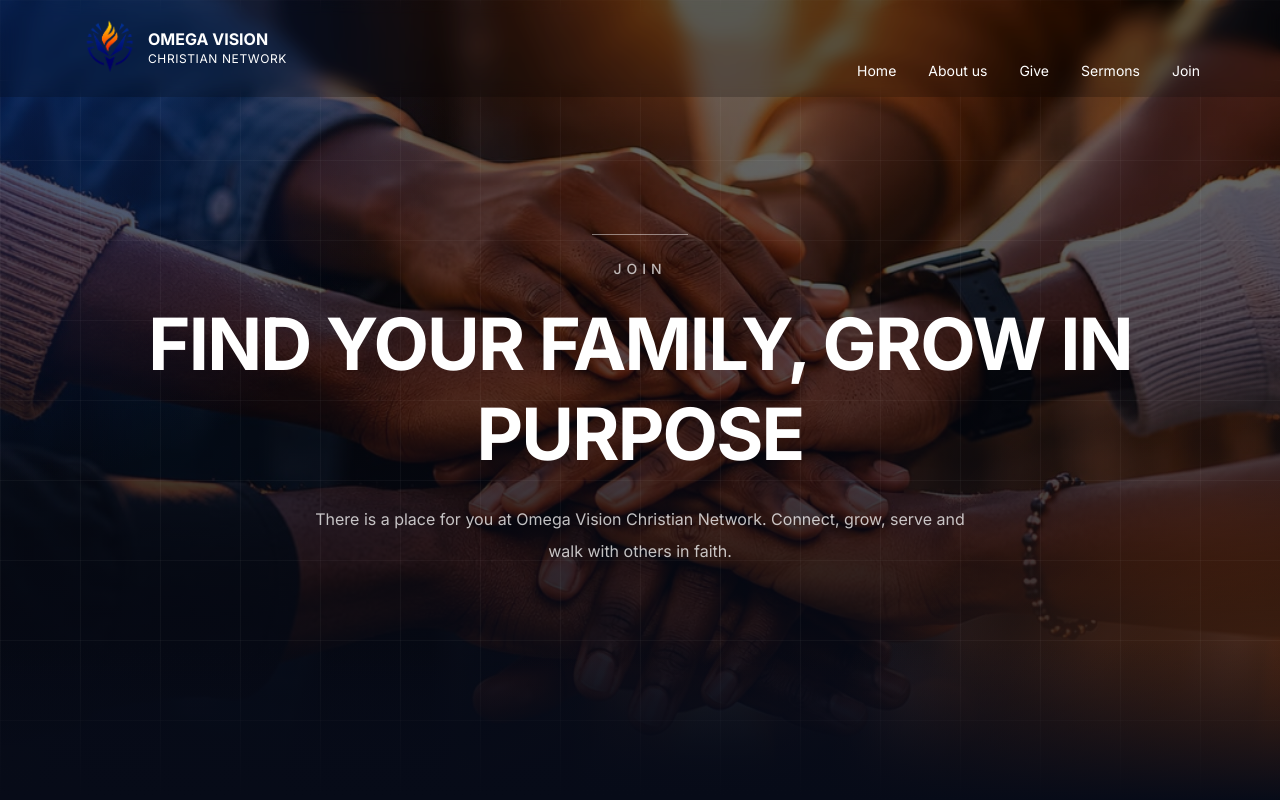
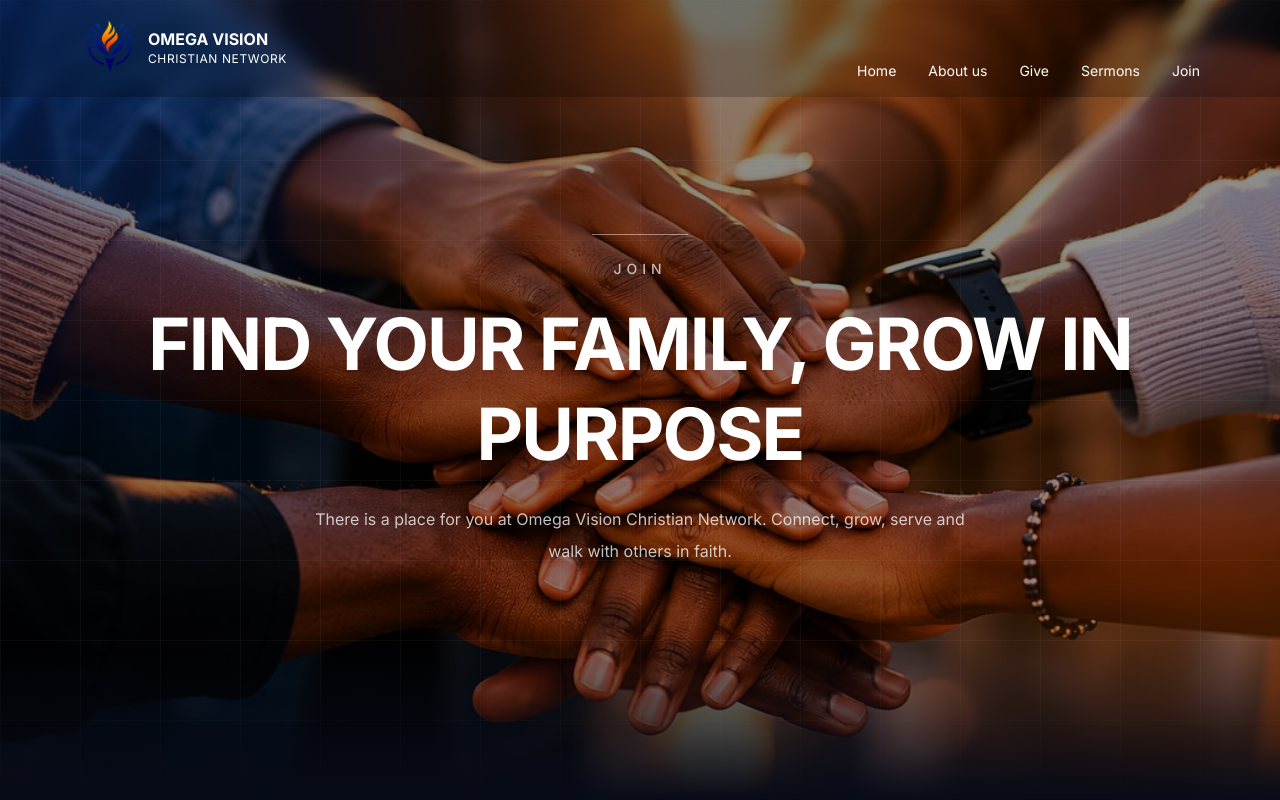
Before and after one commit to OgbonnaBlessed/ovcn-web-app, a Next.js app: page /join in a window 1280 px wide. Shown: the top 800 px of the page. Built offline with nearby package versions, Linux system fonts and the light colour scheme.

Commit message:
Update PageHero.tsx

```diff
--- a/src/components/shared/PageHero.tsx
+++ b/src/components/shared/PageHero.tsx
@@ -53,12 +53,6 @@ const PageHero = ({
       </motion.div>
 
       <div className="absolute inset-0 bg-black/45" />
-      <div
-        className="absolute inset-0"
-        style={{
-          background: `linear-gradient(to bottom, rgba(0,0,0,0.2), rgba(7,11,24,0.45), ${bottomColor})`,
-        }}
-      />
       {glowVariant === "membership" ? (
         <div className="absolute inset-0 bg-[radial-gradient(circle_at_center,rgba(10,45,145,0.35),transparent_35%),radial-gradient(circle_at_top,rgba(255,197,0,0.18),transparent_30%)]" />
       ) : (
```
